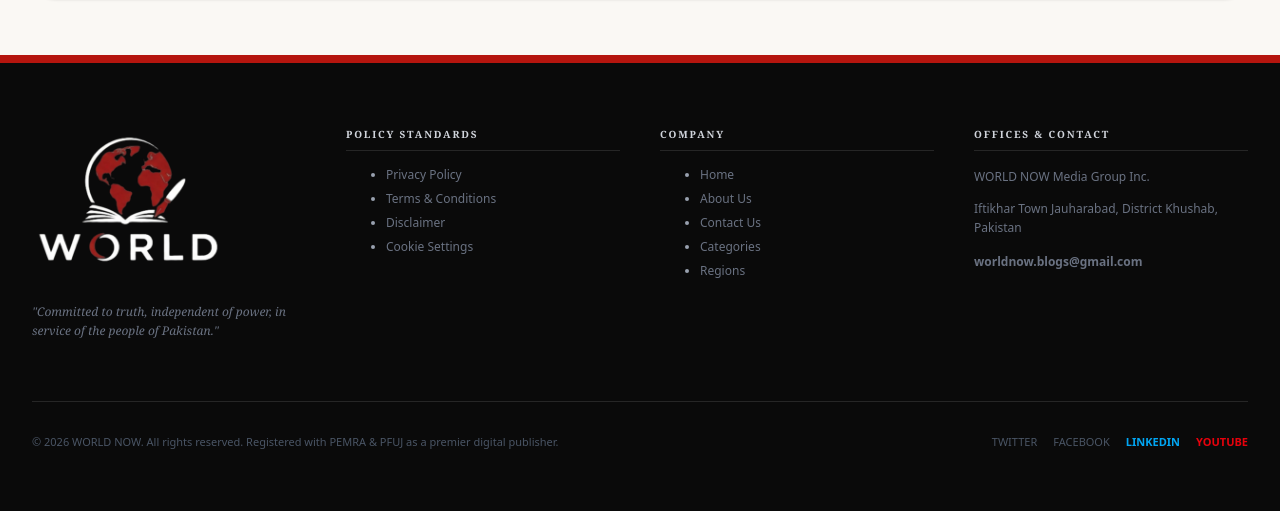
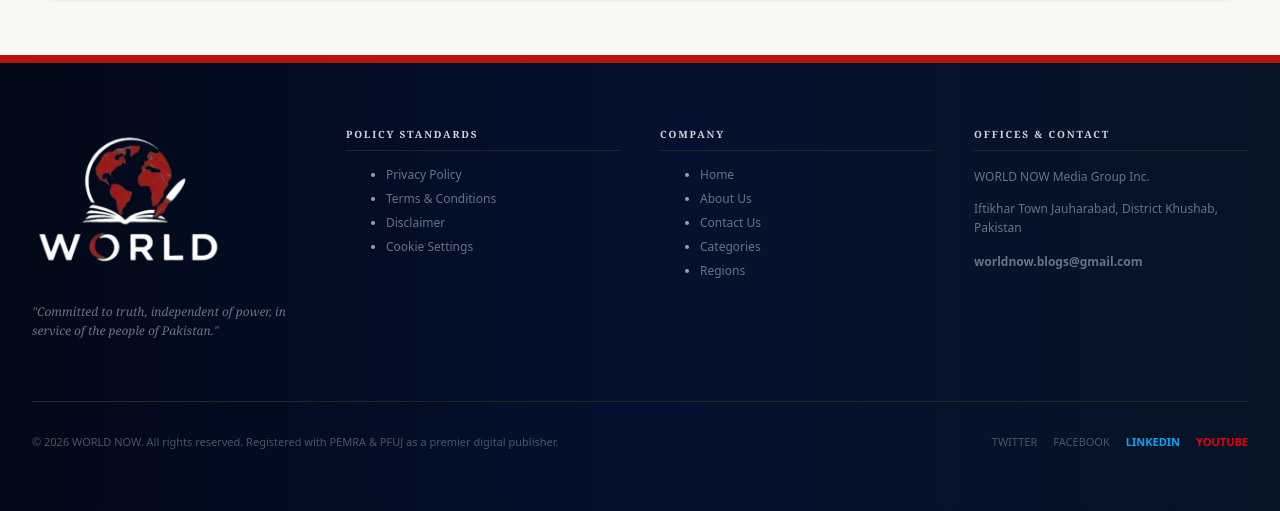
Before and after one commit to gitking-han/WorldNowBloggingSite, a Next.js app: page / in a window 1280 px wide. Shown: the part 1520-2031 px from the top of the page. Built offline with nearby package versions, Linux system fonts and the light colour scheme; no server answers; the database is empty.

Commit message:
commit19

```diff
--- a/src/components/Footer.tsx
+++ b/src/components/Footer.tsx
@@ -10,7 +10,7 @@ export default function Footer() {
     setOpenMenu(openMenu === menu ? null : menu);
   };
   return (
-    <footer className="w-full bg-[#0a0a0a] text-gray-400 py-16 px-6 md:px-8 border-t-8 border-[#b5150e] font-sans">
+    <footer className="w-full bg-gradient-to-r from-[#020817] via-[#03112f] to-[#071426] text-gray-400 py-16 px-6 md:px-8 border-t-8 border-[#b5150e]">
       <div className="max-w-7xl mx-auto">
         <div className="grid grid-cols-1 md:grid-cols-2 lg:grid-cols-4 gap-10 border-b border-neutral-800 pb-12 mb-8">
           <div className="flex flex-col gap-4">
```
